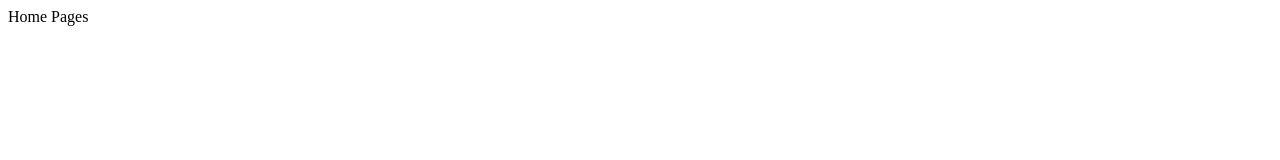
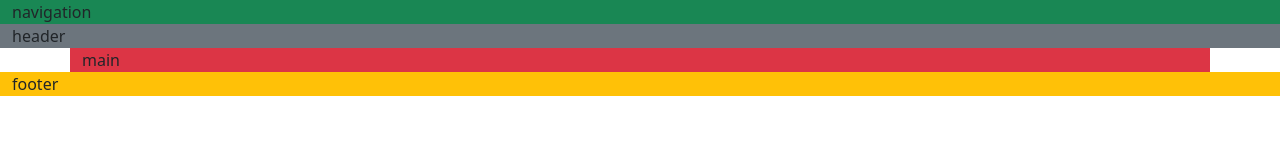
Before and after one commit to mukeshdutt/mukeshdutt.github.io, a plain HTML site: page build/yourcareadviser/index.html in a window 1280 px wide. Drawn offline with nearby package versions, Linux system fonts and the light colour scheme.

Commit message:
initial code

```diff
--- a/build/yourcareadviser/index.html
+++ b/build/yourcareadviser/index.html
@@ -1,12 +1,45 @@
 <!DOCTYPE html>
 <html lang="en">
+
 <head>
   <meta charset="UTF-8" />
   <meta name="viewport" content="width=device-width, initial-scale=1.0" />
   <title>Your Care Adviser</title>
+
+  <link rel="stylesheet" href="https://cdn.jsdelivr.net/npm/bootstrap@5.2.3/dist/css/bootstrap.min.css"
+    integrity="sha384-rbsA2VBKQhggwzxH7pPCaAqO46MgnOM80zW1RWuH61DGLwZJEdK2Kadq2F9CUG65" crossorigin="anonymous" />
   <link href="./styles/site.css" />
 </head>
+
 <body>
-    Home Pages
+  <nav>
+    <div class="container-fluid bg-success">
+      <div class="row">
+        <div class="col">navigation</div>
+      </div>
+    </div>
+  </nav>
+  <header>
+    <div class="container-fluid bg-secondary">
+      <div class="row">
+        <div class="col">header</div>
+      </div>
+    </div>
+  </header>
+  <main>
+    <div class="container bg-danger">
+      <div class="row">
+        <div class="col">main</div>
+      </div>
+    </div>
+  </main>
+  <footer>
+    <div class="container-fluid bg-warning">
+      <div class="row">
+        <div class="col">footer</div>
+      </div>
+    </div>
+  </footer>
 </body>
+
 </html>
--- a/build/yourcareadviser/styles/site.css
+++ b/build/yourcareadviser/styles/site.css
@@ -1,3 +1,8 @@
+* {
+  margin: 0;
+  padding: 0;
+}
+
 .body {
   color: rebeccapurple;
 }
```
Lines whose indentation alone changed are shown as unchanged.
